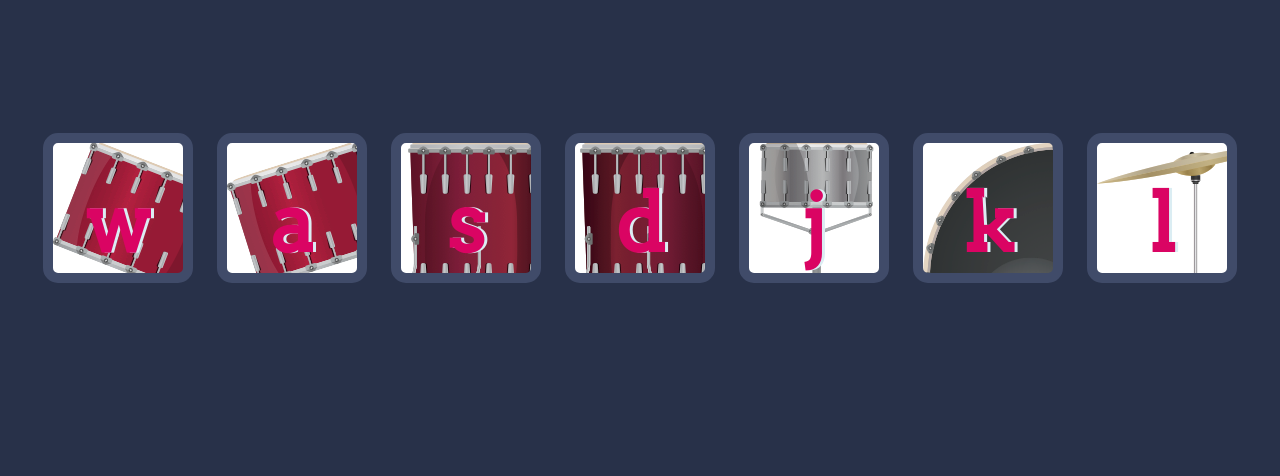
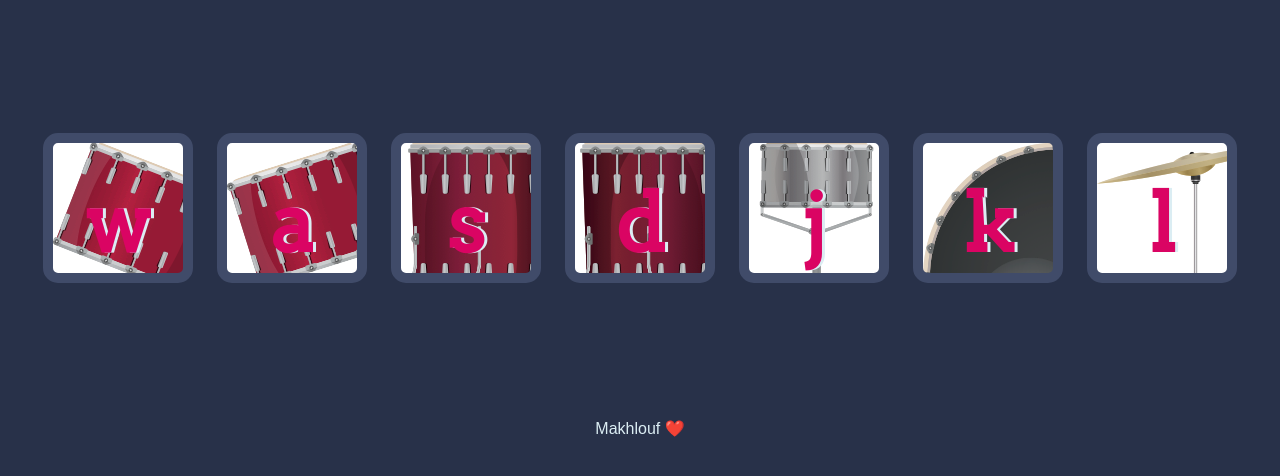
Before and after one commit to Makhlouf7/Drum-kit, a plain HTML site: page index.html in a window 1280 px wide. Shown: the part 156-632 px from the top of the page. Drawn offline with Linux system fonts and the light colour scheme.

Commit message:
footer change

```diff
--- a/index.html
+++ b/index.html
@@ -25,4 +25,7 @@
 
     <script src="index.js" charset="utf-8"></script>
   </body>
+  <footer>
+    Makhlouf ❤️
+  </footer>
 </html>
```
